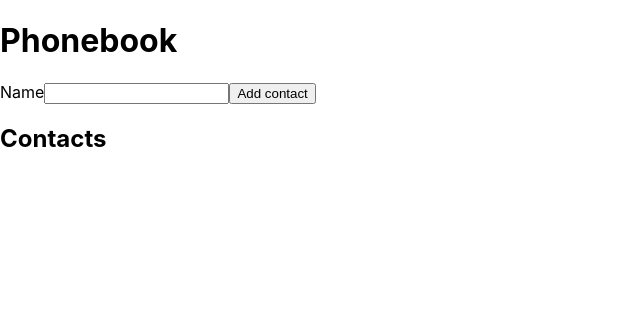
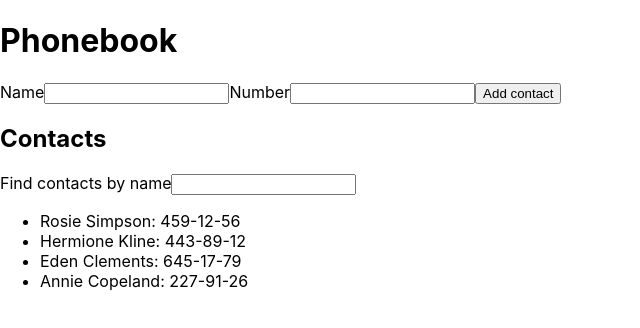
Before and after one commit to grangeld/goit-react-hw-02-phonebook, a React (Create React App) app: page / in a window 1280 px wide. Shown: the top 328 px of the page, without its empty margins (0-640 px from the left). Built offline with nearby package versions, Linux system fonts and the light colour scheme.

Commit message:
completed step 3

```diff
--- a/src/component/App.js
+++ b/src/component/App.js
@@ -1,19 +1,42 @@
 import { useState } from 'react';
 import ContactForm from './ContactForm';
+import ContactList from './ContactList';
+import Filter from './Filter';
 
 function App() {
-  const [phoneBook, setphoneBook] = useState({
-    contacts: [],
-    filter: '',
+  const [contacts, setContacts] = useState([
+    { id: 'id-1', name: 'Rosie Simpson', number: '459-12-56' },
+    { id: 'id-2', name: 'Hermione Kline', number: '443-89-12' },
+    { id: 'id-3', name: 'Eden Clements', number: '645-17-79' },
+    { id: 'id-4', name: 'Annie Copeland', number: '227-91-26' },
+  ]);
+  const [filter, setFilter] = useState('');
+
+  const onAddContact = contact => {
+    //рандомный id
+    const possible = 'ABCDEFGHIJKLMNOPQRSTUVWXYZabcdefghijklmnopqrstuvwxyz';
+    contact['id'] =
+      new Date() + possible.charAt(Math.floor(Math.random() * possible.length));
+    setContacts([...contacts, contact]);
+  };
+
+  const normalizedFilter = filter.toLowerCase();
+  const filterList = contacts.filter(({ name }) => {
+    return name.toLowerCase().includes(normalizedFilter);
   });
+
+  const onSetFilter = event => {
+    setFilter(event.currentTarget.value);
+  };
+
   return (
     <div>
       <h1>Phonebook</h1>
-      <ContactForm />
+      <ContactForm onAddContact={onAddContact} />
 
       <h2>Contacts</h2>
-      {/* <Filter /> */}
-      {/* <ContactList /> */}
+      <Filter onFilter={onSetFilter} />
+      <ContactList phoneList={filterList} />
     </div>
   );
 }
--- a/src/component/ContactForm/ContactForm.jsx
+++ b/src/component/ContactForm/ContactForm.jsx
@@ -1,10 +1,27 @@
-const ContactForm = () => {
+const ContactForm = ({ onAddContact }) => {
+  const handleSubmit = event => {
+    event.preventDefault();
+    if (event.target.name.value === '') return;
+    onAddContact({
+      name: event.target.name.value,
+      number: event.target.number.value,
+    });
+    event.target.name.value = '';
+    event.target.number.value = '';
+  };
+
   return (
-    <form>
+    <form onSubmit={handleSubmit}>
       <label>
         Name
-        <input type="text" name="name" />
+        <input type="text" name="name" required />
       </label>
+
+      <label htmlFor="phone">
+        Number
+        <input type="text" id="phone" name="number" required />
+      </label>
+
       <input type="submit" value="Add contact" />
     </form>
   );
--- /dev/null
+++ b/src/component/ContactList/ContactList.jsx
@@ -0,0 +1,13 @@
+const ContactList = ({ phoneList, lol }) => {
+  return (
+    <ul>
+      {phoneList.map(data => (
+        <li key={data.id}>
+          {data.name}: {data.number}
+        </li>
+      ))}
+    </ul>
+  );
+};
+
+export default ContactList;
--- /dev/null
+++ b/src/component/ContactList/index.js
@@ -0,0 +1 @@
+export { default } from './ContactList';
--- /dev/null
+++ b/src/component/Filter/Filter.jsx
@@ -0,0 +1,10 @@
+const Filter = ({ onFilter }) => {
+  return (
+    <label>
+      Find contacts by name
+      <input type="text" name="name" onChange={onFilter} />
+    </label>
+  );
+};
+
+export default Filter;
--- /dev/null
+++ b/src/component/Filter/index.js
@@ -0,0 +1 @@
+export { default } from './Filter';
```
